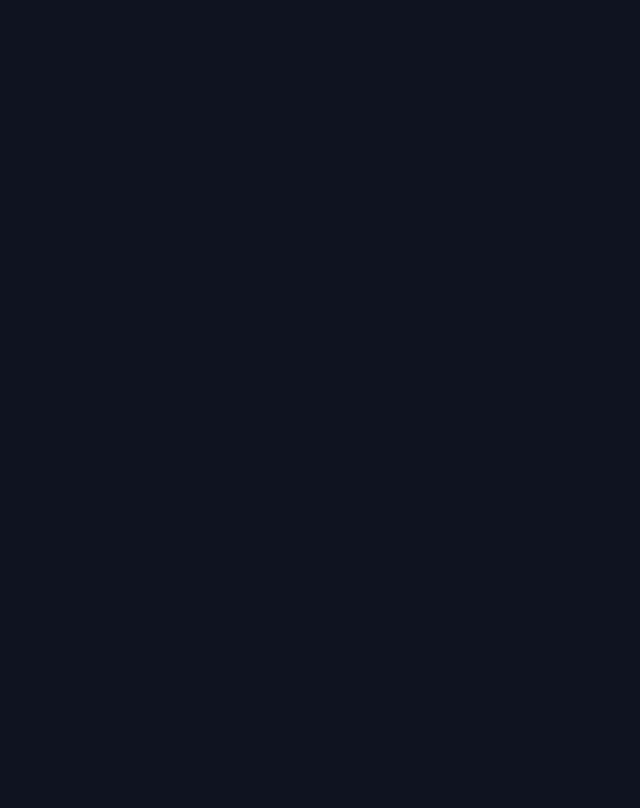
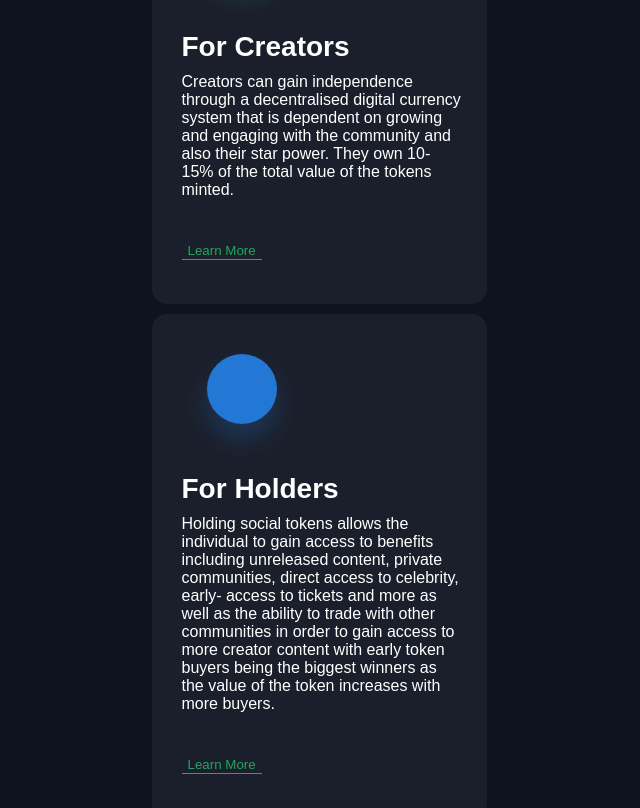
Before and after one commit to KlapijcukDima/Tokners, a React (Create React App) app: page / in a window 1280 px wide. Shown: the top 808 px of the page, without its empty margins (321-961 px from the left). Built offline with nearby package versions, Linux system fonts and the light colour scheme; a web font is replaced by a local one.

Commit message:
Added card in Info-section
Added cards with text and svg images, also added styles

```diff
--- a/src/assets/style/_container.scss
+++ b/src/assets/style/_container.scss
@@ -12,7 +12,7 @@
       max-width: 768px;
     }
 
-    @media (min-width: 1280px) {
-      max-width: 1280px;
+    @media (min-width: 1920px) {
+      max-width: 1920px;
     }
   }
--- a/src/assets/style/_mixin.scss
+++ b/src/assets/style/_mixin.scss
@@ -7,6 +7,6 @@
     }
 
         @else if $size==desktop {
-        @media screen and (min-width: 1280px) { @content; }
+        @media screen and (min-width: 1920px) { @content; }
     }
 }
--- a/src/assets/style/_section.scss
+++ b/src/assets/style/_section.scss
@@ -9,7 +9,7 @@
       padding-bottom: 100px;
     }
 
-    @media (min-width: 1280px) {
+    @media (min-width: 1920px) {
       padding-bottom: 100px;
     }
   }
--- a/src/components/App.jsx
+++ b/src/components/App.jsx
@@ -1,3 +1,7 @@
+import { Info } from './Main-Page/Info/Info.jsx';
+
+import info from '../data/main-page/info.json';
+
 export const App = () => {
   return (
     <div
@@ -10,6 +14,7 @@ export const App = () => {
         color: '#010101'
       }}
     >
+      <Info info={info}/>
     </div>
   );
 };
--- a/src/components/Main-Page/Info/Info.jsx
+++ b/src/components/Main-Page/Info/Info.jsx
@@ -0,0 +1,28 @@
+import scss from '../Info/Info.module.scss';
+
+import { ReactComponent as ForCreators } from '../../../assets/images/svg/ForCreators.svg';
+import { ReactComponent as ForHolders } from '../../../assets/images/svg/ForHolders.svg';
+
+export const Info = ({ info }) => {
+  return (
+    <section className={scss.info}>
+      <div className={[scss.info__container, scss.container].join(" ")}>
+        {info.map(({ for: itemFor, info: itemInfo }, index) => (
+          <div className={scss.info__contents} key={itemFor}>
+            {index % 2 === 0 ? (
+              <ForCreators className={scss.info__svg} />
+            ) : index % 2 === 1 ? (
+              <ForHolders className={scss.info__svg} />
+            ) : null}
+
+            <h1 className={scss.info__header}>{itemFor}</h1>
+            <p className={scss.info__paragraph}>{itemInfo}</p>
+
+            <button className={scss.info__button}>Learn More</button>
+
+          </div>
+        ))}
+      </div>
+    </section>
+  );
+};
--- a/src/components/Main-Page/Info/Info.module.scss
+++ b/src/components/Main-Page/Info/Info.module.scss
@@ -0,0 +1,78 @@
+@import '../../../assets/style/_colors.scss';
+@import '../../../assets/style/container.scss';
+
+.info {
+  padding-bottom: 100px;
+  &__container {
+    // display: flex;
+    // flex-direction: column;
+    // max-width: 335px;
+
+    @media screen and (max-width: 1919.98px) {
+      display: flex;
+      flex-direction: column;
+      max-width: 335px;
+    }
+
+    @media screen and (min-width: 1920px) {
+      flex-direction: row;
+      max-width: 777px;
+    }
+  }
+
+  &__contents {
+    background-color: rgba($color: #ffffff, $alpha: 0.05);
+    border-radius: 15px;
+
+    padding-top: 30px;
+    padding-bottom: 40px;
+    padding-right: 25px;
+    padding-left: 30px;
+
+    margin-bottom: 10px;
+    @media screen and (min-width: 1920px) {
+      border-radius: 25px;
+
+      padding-top: 60px;
+      padding-bottom: 55px;
+      padding-right: 70px;
+      padding-left: 70px;
+
+      margin-bottom: 50px;
+    }
+  }
+
+  //   &__svg {
+
+  //   }
+
+  &__header {
+    color: $white-text-color;
+    font-size: 28px;
+    font-weight: 700px;
+    margin-bottom: 10px;
+
+    @media screen and (min-width: 1920px) {
+      font-size: 36px;
+      margin-bottom: 20px;
+    }
+  }
+
+  &__paragraph {
+    color: $white-text-color;
+    font-size: 16px;
+    font-weight: 400;
+    margin-bottom: 20px;
+
+    @media screen and (min-width: 1920px) {
+    }
+  }
+
+  &__button {
+    border: none;
+    background: transparent;
+    cursor: pointer;
+    color: $green-color;
+    border-bottom: 1px solid $green-color;
+  }
+}
```
